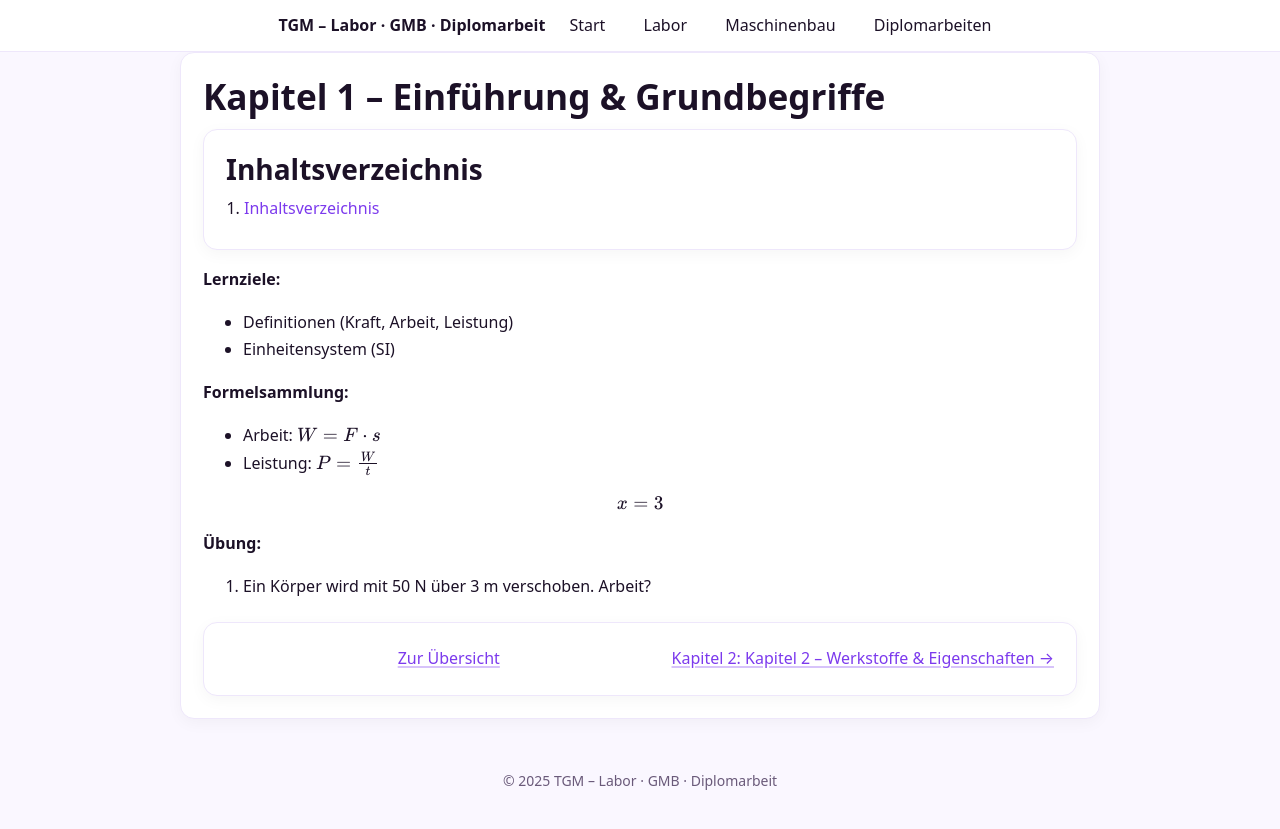
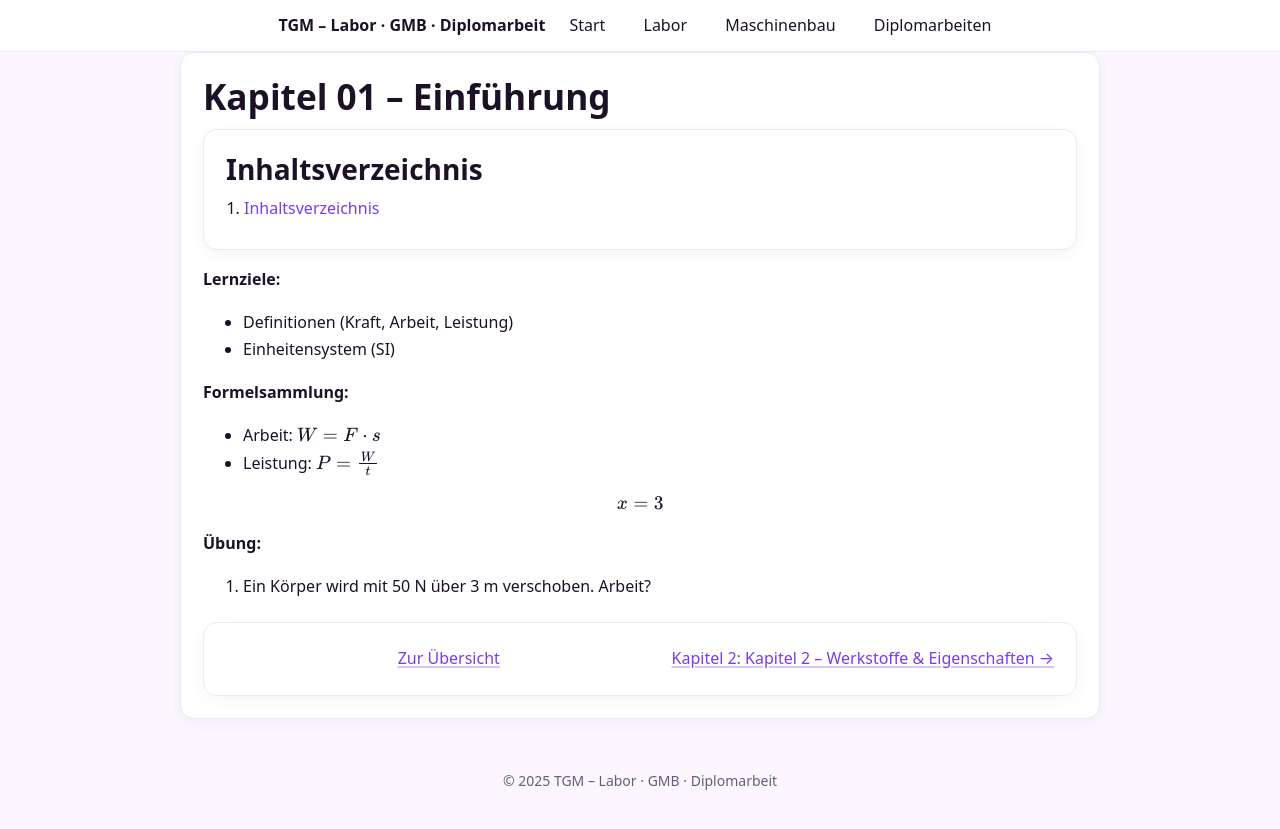
Before and after one commit to siegikaltmann/bookish-guide, a Jekyll site: the page built from _maschinenbau/kapitel-01-einfuehrung.md, in a window 1280 px wide. Shown: the top 829 px of the page. Built offline with Jekyll 4.4.1, drawn with Linux system fonts in a browser that asks for light colours.

Commit message:
Update kapitel-01-einfuehrung.md

```diff
--- a/_maschinenbau/kapitel-01-einfuehrung.md
+++ b/_maschinenbau/kapitel-01-einfuehrung.md
@@ -1,6 +1,7 @@
 ---
-title: Kapitel 1 – Einführung & Grundbegriffe
-weight: 1 # Sortierreihenfolge im Index
+layout: doc
+title: Kapitel 01 – Einführung
+weight: 1
 ---
 
 **Lernziele:**
```
